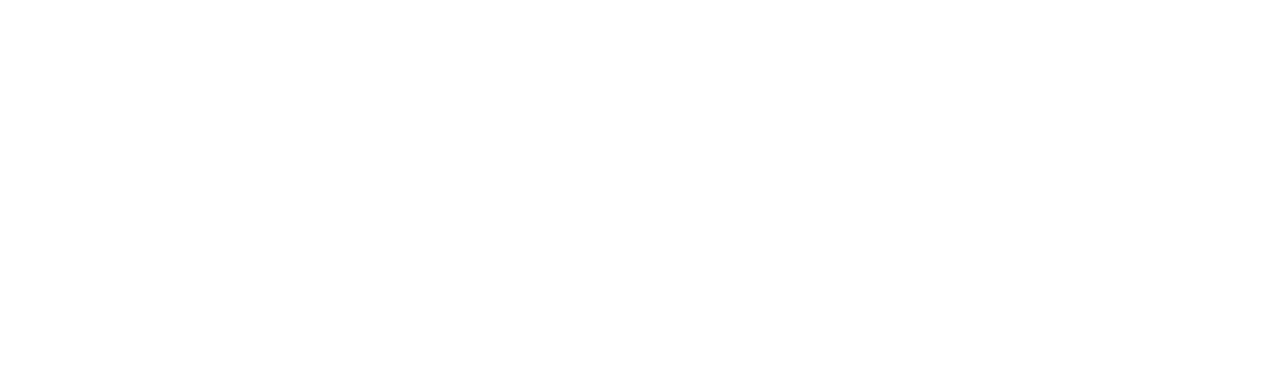
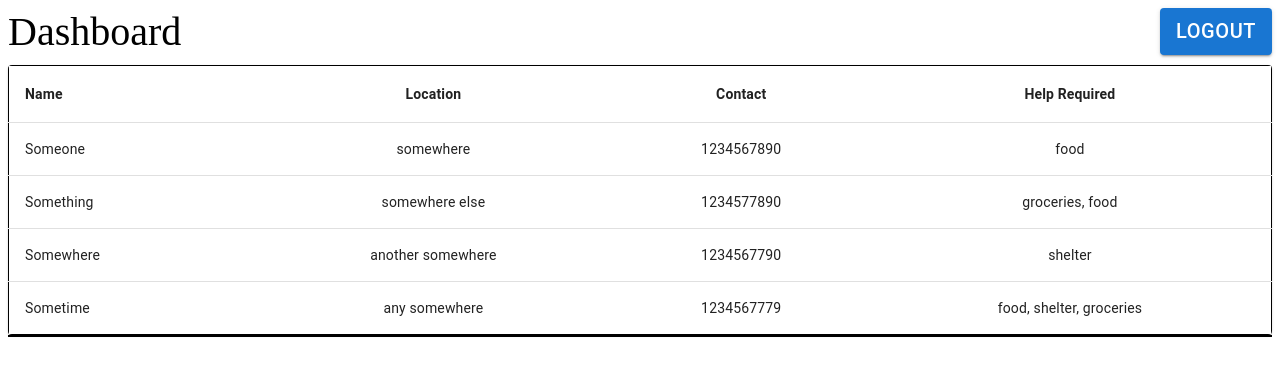
Before and after one commit to WebOps-and-Blockchain-Club/cwl-client-2022, a React (Create React App) app: page /volunteer/dashboard in a window 1280 px wide. Before the commit this address had no page. Shown: the top 376 px of the page. Built offline with nearby package versions, Linux system fonts and the light colour scheme; data requests are answered from the project's data file; sample sign-in values are in the browser's storage.

Commit message:
test dashboard done

```diff
--- a/src/App.tsx
+++ b/src/App.tsx
@@ -1,18 +1,15 @@
 import React, { useState, createContext } from 'react' // eslint-disable-line
-// import { Router, Routes, Route, Redirect } from 'wouter'
-import { BrowserRouter as Router, Routes, Route, Link } from 'react-router-dom'
+import { Router, Switch, Route, Redirect } from 'wouter'
+// import { BrowserRouter as Router, Routes, Route, Link } from 'react-router-dom'
 import VolunteerRegistrationForm from './pages/VolunteerSide/VolunteerRegistrationForm'
 import VolunteerLogin from './pages/VolunteerSide/VolunteerLogin'
 import VolunteerDashboard from './pages/VolunteerSide/VolunteerDashboard'
 import useFetch from './hooks/useFetch'
+import useCheckUser from './hooks/useCheckUser'
 import Volunteer from './interfaces/VolunteerSide/Volunteer'
-
-// const VolunteerListContext = createContext([]);
+import User from './interfaces/User'
 
 function App() {
-  // const [volunteerList, setVolunteerList]: [Volunteer[], any] = useState([]);
-  // const { data } = useFetch("http://localhost:5000/volunteers/");
-  // setVolunteerList(data);
   const {
     data,
     isPending, // eslint-disable-line
@@ -22,33 +19,45 @@ function App() {
     isPending: boolean
     error: string
   } = useFetch('http://localhost:5000/volunteers/')
+  const user: User | null = useCheckUser()
 
   return (
-    // <VolunteerListContext.Provider value={volunteerList}>
     <>
-      <Router basename='/volunteer'>
+      <Router base='/volunteer'>
         <div className='content'>
-          <Routes>
+          <Switch>
             <Route
               // exact
               path='/register'
-              element={<VolunteerRegistrationForm volunteerList={data} err={error} />}
+              component={() =>
+                user ? (
+                  <Redirect to='/dashboard' />
+                ) : (
+                  <VolunteerRegistrationForm volunteerList={data} err={error} />
+                )
+              }
             />
             <Route
               // exact
               path='/login'
-              element={<VolunteerLogin volunteerList={data} err={error} />}
+              component={() =>
+                user ? (
+                  <Redirect to='/dashboard' />
+                ) : (
+                  <VolunteerLogin volunteerList={data} err={error} />
+                )
+              }
             />
             <Route
               // exact
-              path='/dashboard/:id'
-              element={localStorage.getItem('USER') ? <VolunteerDashboard /> : <Link to='/login' />}
+              path='/dashboard'
+              component={() => (user ? <VolunteerDashboard /> : <Redirect to='/login' />)}
             />
-          </Routes>
+            <Route path='/:rest*' component={() => <Redirect to='/login' />} />
+          </Switch>
         </div>
       </Router>
     </>
-    // </VolunteerListContext.Provider>
   )
 }
 
--- a/src/hooks/useCheckUser.ts
+++ b/src/hooks/useCheckUser.ts
@@ -1,4 +1,6 @@
-const useCheckUser = () => {
+import User from '../interfaces/User'
+
+const useCheckUser = (): User | null => {
   const user = localStorage.getItem('USER')
   if (user) {
     return JSON.parse(user)
--- /dev/null
+++ b/src/interfaces/User.ts
@@ -0,0 +1,9 @@
+interface User {
+  id: number
+  name: string
+  password: string
+  phoneNumber: string
+  provisions: string[]
+}
+
+export default User
--- a/src/pages/VolunteerSide/VolunteerDashboard.tsx
+++ b/src/pages/VolunteerSide/VolunteerDashboard.tsx
@@ -1,45 +1,30 @@
 import React from 'react'
-import { useNavigate } from 'react-router-dom'
-import { useParams } from 'react-router'
+import { useLocation } from 'wouter'
 import { Button } from '@mui/material'
-import Volunteer from '../../interfaces/VolunteerSide/Volunteer'
-import useCheckUser from '../../hooks/useCheckUser'
+import VolunteerTable from './VolunteerTable'
 
 function VolunteerDashboard() {
-  const user: Volunteer | null = useCheckUser()
-  const navigate = useNavigate()
-  if (!user) {
-    navigate('/login')
-  }
-  // const user: Volunteer = JSON.parse(localStorage.getItem('USER')!) // eslint-disable-line
-  const idString: string | undefined = useParams().id
-  let ID = 0
-  if (!idString || parseInt(idString) !== user?.id) {
-    navigate('/login')
-  } else {
-    ID = parseInt(idString) // eslint-disable-line
-  }
+  const [location, setLocation] = useLocation() // eslint-disable-line
 
   return (
     <>
-      <div style={{ display: 'flex' }}>
-        <div style={{ fontSize: '40px', textAlign: 'center', border: '1px solid red' }}>
-          Dashboard
-        </div>
-        <div style={{ border: '1px solid green', width: '80%' }}></div>
-        <div style={{ textAlign: 'right', border: '1px solid blue' }}>
+      <div style={{ display: 'flex', marginBottom: '10px' }}>
+        <div style={{ fontSize: '40px', textAlign: 'center' }}>Dashboard</div>
+        <div style={{ width: '80%' }}></div>
+        <div style={{ textAlign: 'right' }}>
           <Button
             variant='contained'
             style={{ fontSize: '20px' }}
             onClick={() => {
               localStorage.removeItem('USER')
-              navigate('/login')
+              window.location.reload()
             }}
           >
             Logout
           </Button>
         </div>
       </div>
+      <VolunteerTable />
       <div>
         <div style={{ border: '1px solid black' }}></div>
       </div>
--- a/src/pages/VolunteerSide/VolunteerLogin.tsx
+++ b/src/pages/VolunteerSide/VolunteerLogin.tsx
@@ -1,9 +1,11 @@
 import React, { useState } from 'react'
 import { Button, TextField } from '@mui/material'
 import Volunteer from '../../interfaces/VolunteerSide/Volunteer'
+import { useLocation } from 'wouter'
 
 // eslint-disable-next-line
 function VolunteerLogin({ volunteerList, err }: { volunteerList: Volunteer[] | null; err: any }) {
+  const [location, setLocation] = useLocation() // eslint-disable-line
   const [volunteerPhone, setVolunteerPhone]: [
     string,
     React.Dispatch<React.SetStateAction<string>>,
@@ -24,6 +26,8 @@ function VolunteerLogin({ volunteerList, err }: { volunteerList: Volunteer[] | n
           if (volunteer.password === volunteerPassword) {
             localStorage.setItem('USER', JSON.stringify(volunteer))
             console.log('Login successful')
+            window.location.reload()
+            console.log('Post redirect')
             return true
           }
           throw Error('Wrong password')
--- a/src/pages/VolunteerSide/VolunteerTable.tsx
+++ b/src/pages/VolunteerSide/VolunteerTable.tsx
@@ -8,10 +8,7 @@ import {
   TableRow,
   Paper,
 } from '@mui/material'
-
-function createData(username: string, contact: number, location: string, helpRequired: string) {
-  return { username, location, contact, helpRequired }
-}
+import createData from '../../utils/createData'
 
 const rows = [
   createData('Someone', 1234567890, 'somewhere', 'food'),
@@ -20,17 +17,22 @@ const rows = [
   createData('Sometime', 1234567779, 'any somewhere', 'food, shelter, groceries'),
 ]
 
-export default function BasicTable() {
+export default function VolunteerTable() {
   return (
     <TableContainer component={Paper}>
-      <Table sx={{ minWidth: 650 }} aria-label='simple table'>
+      <Table sx={{ minWidth: 650 }} aria-label='simple table' style={{ border: '1px solid black' }}>
         <TableHead>
           <TableRow>
-            <TableCell>Dessert (100g serving)</TableCell>
-            <TableCell align='right'>contact</TableCell>
-            <TableCell align='right'>Fat&nbsp;(g)</TableCell>
-            <TableCell align='right'>Carbs&nbsp;(g)</TableCell>
-            <TableCell align='right'>Protein&nbsp;(g)</TableCell>
+            <TableCell style={{ fontWeight: 'bold' }}>Name</TableCell>
+            <TableCell style={{ fontWeight: 'bold' }} align='center'>
+              Location
+            </TableCell>
+            <TableCell style={{ fontWeight: 'bold' }} align='center'>
+              Contact
+            </TableCell>
+            <TableCell style={{ fontWeight: 'bold' }} align='center'>
+              Help Required
+            </TableCell>
           </TableRow>
         </TableHead>
         <TableBody>
@@ -39,9 +41,9 @@ export default function BasicTable() {
               <TableCell component='th' scope='row'>
                 {row.username}
               </TableCell>
-              <TableCell align='right'>{row.location}</TableCell>
-              <TableCell align='right'>{row.contact}</TableCell>
-              <TableCell align='right'>{row.helpRequired}</TableCell>
+              <TableCell align='center'>{row.location}</TableCell>
+              <TableCell align='center'>{row.contact}</TableCell>
+              <TableCell align='center'>{row.helpRequired}</TableCell>
             </TableRow>
           ))}
         </TableBody>
--- /dev/null
+++ b/src/utils/createData.ts
@@ -0,0 +1,17 @@
+interface Row {
+  username: string
+  location: string
+  contact: number
+  helpRequired: string
+}
+
+function createData(
+  username: string,
+  contact: number,
+  location: string,
+  helpRequired: string,
+): Row {
+  return { username, location, contact, helpRequired }
+}
+
+export default createData
```
Also changed, not shown: src/interfaces/VolunteerSide/Provision.ts (renamed from src/interfaces/VolunteerSide/Provision.tsx), src/interfaces/VolunteerSide/Volunteer.ts (renamed from src/interfaces/VolunteerSide/Volunteer.tsx).
